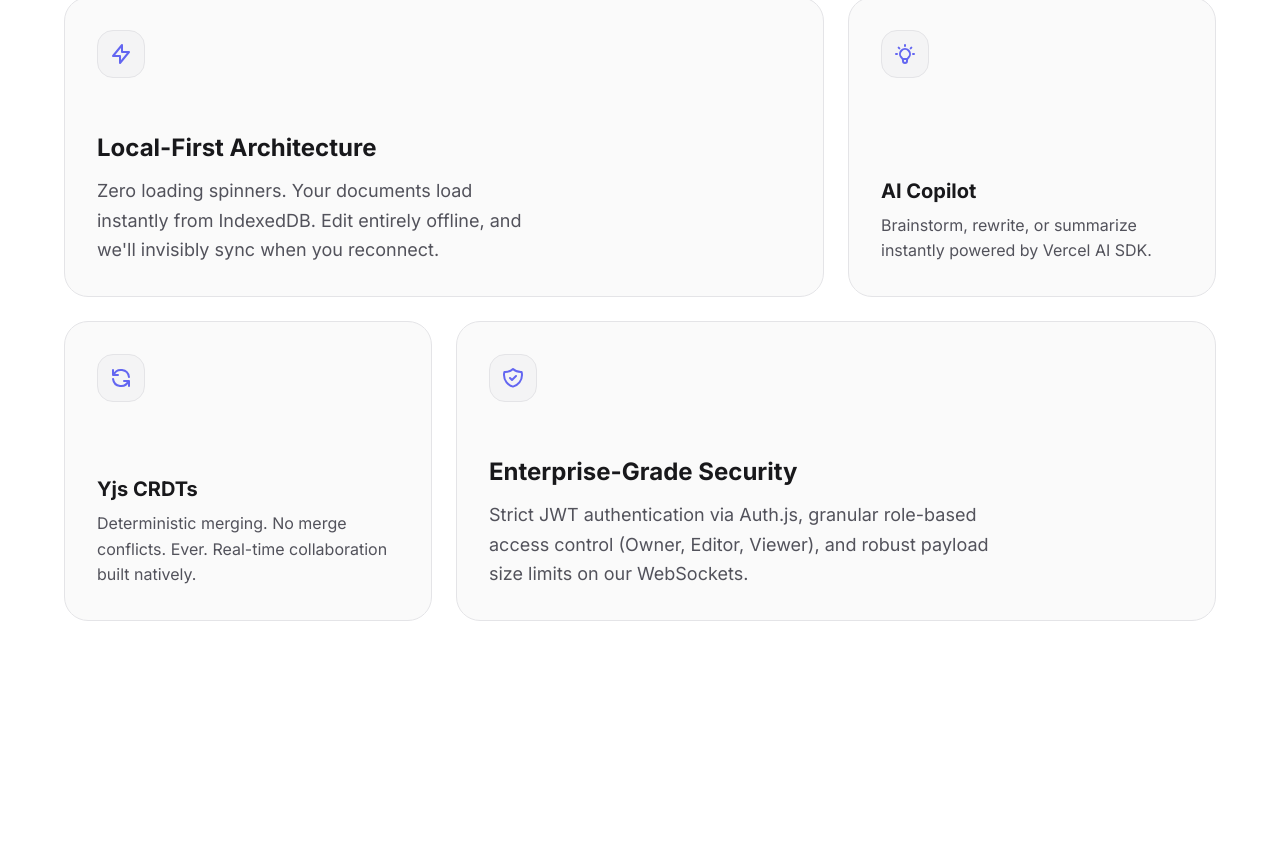
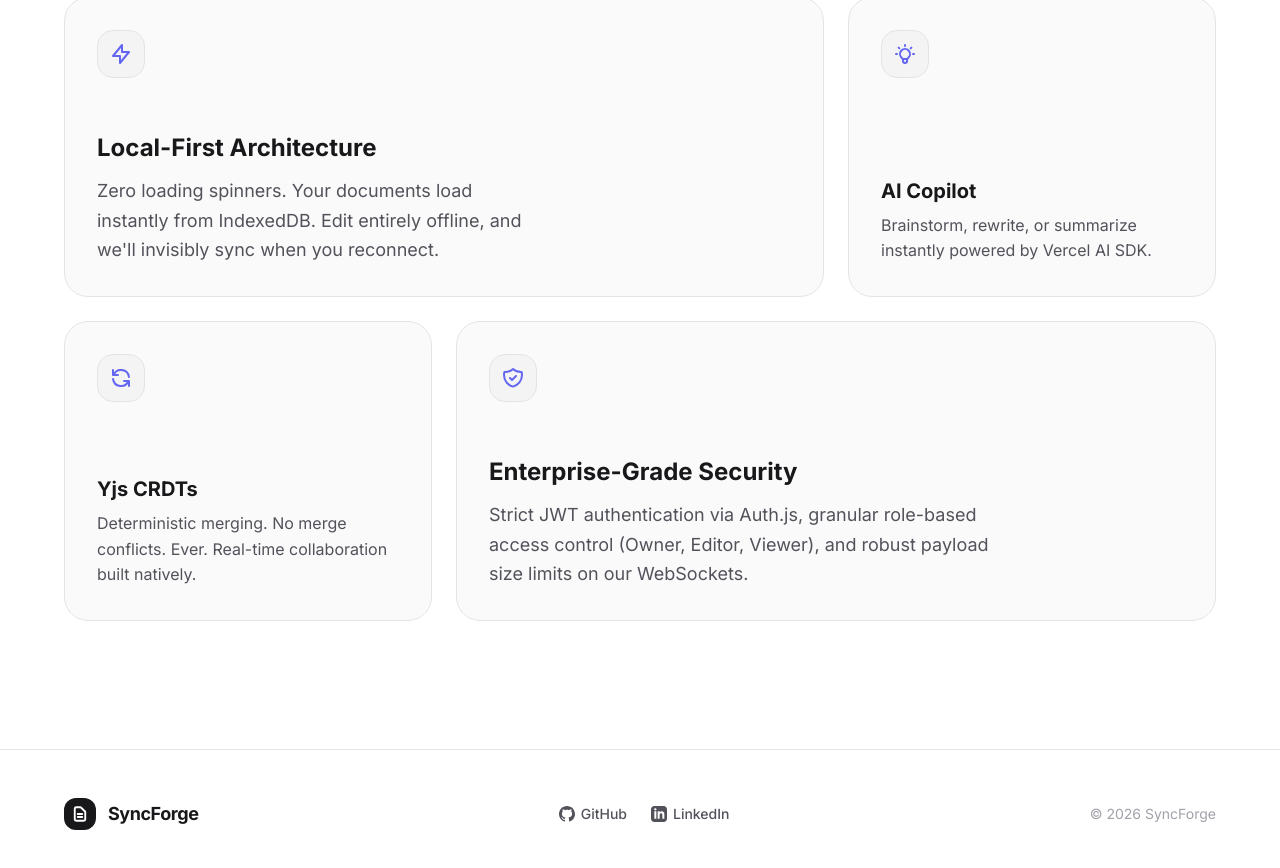
Before and after one commit to satishd01/HOED, a Next.js app: page / in a window 1280 px wide. Shown: the part 2005-2873 px from the top of the page. Built offline with nearby package versions, Linux system fonts and the light colour scheme; no server answers.

Commit message:
footer fix

```diff
--- a/src/components/ui/footer.tsx
+++ b/src/components/ui/footer.tsx
@@ -2,7 +2,7 @@ import Link from "next/link";
 
 export default function Footer() {
   return (
-    <footer className="border-t border-[var(--border-color)] bg-[var(--bg-primary)] py-12 px-6 shrink-0">
+    <footer className="border-t border-[var(--border-color)] bg-[var(--bg-primary)] py-12 px-6 shrink-0 relative z-10">
       <div className="max-w-6xl mx-auto flex flex-col md:flex-row items-center justify-between gap-6 w-full">
         <div className="flex items-center gap-3">
           <div className="w-8 h-8 rounded-lg bg-[var(--text-primary)] flex items-center justify-center">
```
